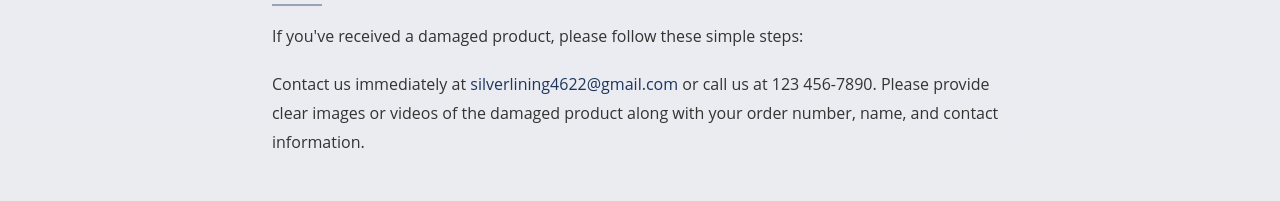
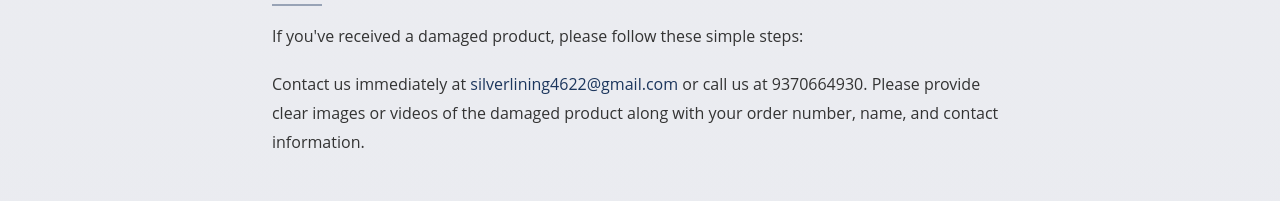
Before and after one commit to nawaid2003/jewelry, a Next.js app: page /EasyExchange in a window 1280 px wide. Shown: the part 715-916 px from the top of the page. Built offline with nearby package versions, Linux system fonts and the light colour scheme; no server answers; a web font is replaced by a local one.

Commit message:
number change

```diff
--- a/src/pages/EasyExchange.jsx
+++ b/src/pages/EasyExchange.jsx
@@ -31,7 +31,7 @@ export default function EasyExchange() {
         <a href="mailto:silverlining4622@gmail.com">
           silverlining4622@gmail.com
         </a>{" "}
-        or call us at 123 456-7890. Please provide clear images or videos of the
+        or call us at 9370664930. Please provide clear images or videos of the
         damaged product along with your order number, name, and contact
         information.
       </p>
--- a/src/pages/design.jsx
+++ b/src/pages/design.jsx
@@ -351,7 +351,7 @@ export default function Design() {
                     value={formData.phone}
                     onChange={handleChange}
                     pattern="[0-9]{10}"
-                    placeholder="1234567890"
+                    placeholder="9370664930"
                     required
                     disabled={isSubmitting}
                   />
@@ -500,7 +500,7 @@ export default function Design() {
                         value={formData.phone}
                         onChange={handleChange}
                         pattern="[0-9]{10}"
-                        placeholder="1234567890"
+                        placeholder="9370664930"
                         required
                         disabled={isSubmitting}
                       />
```
